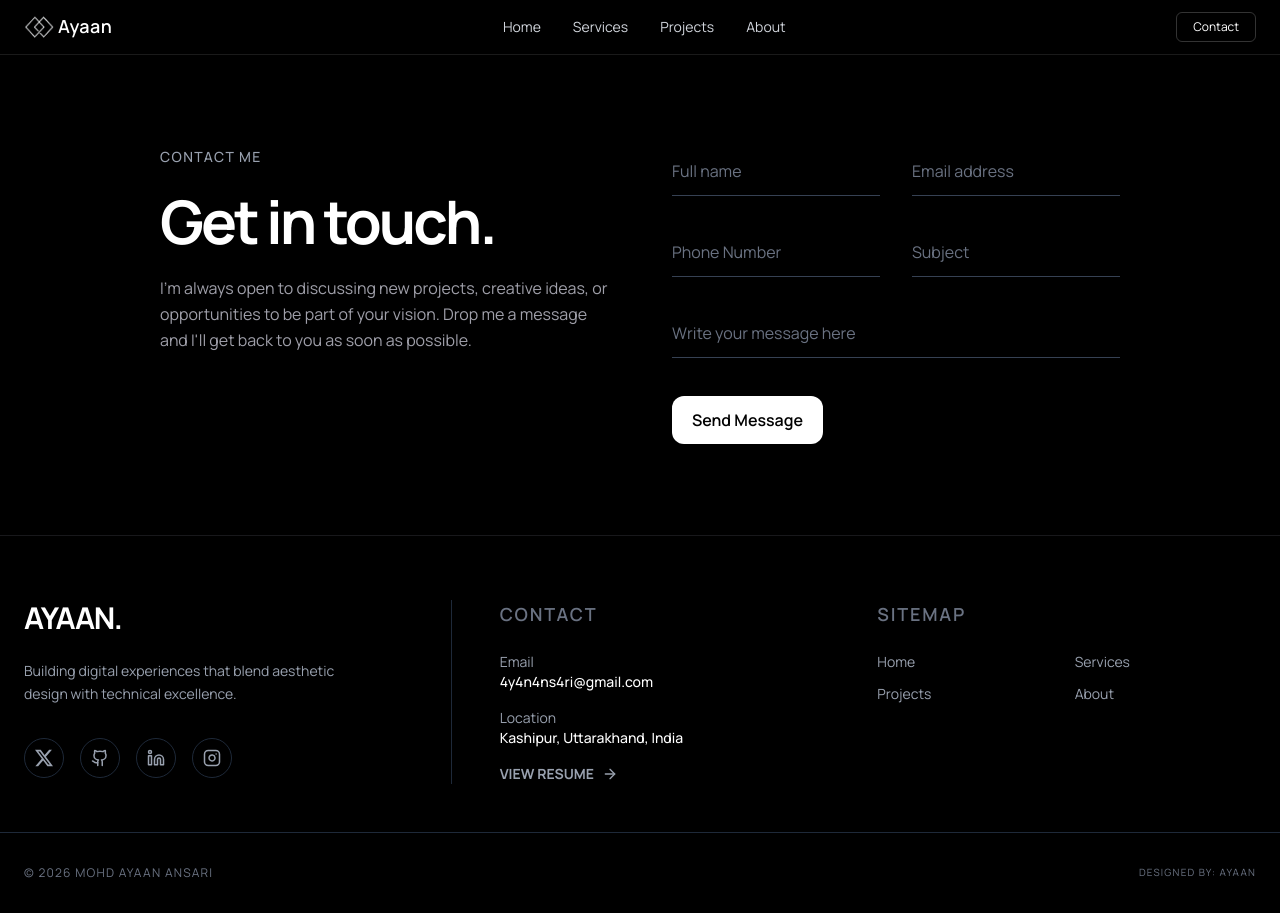
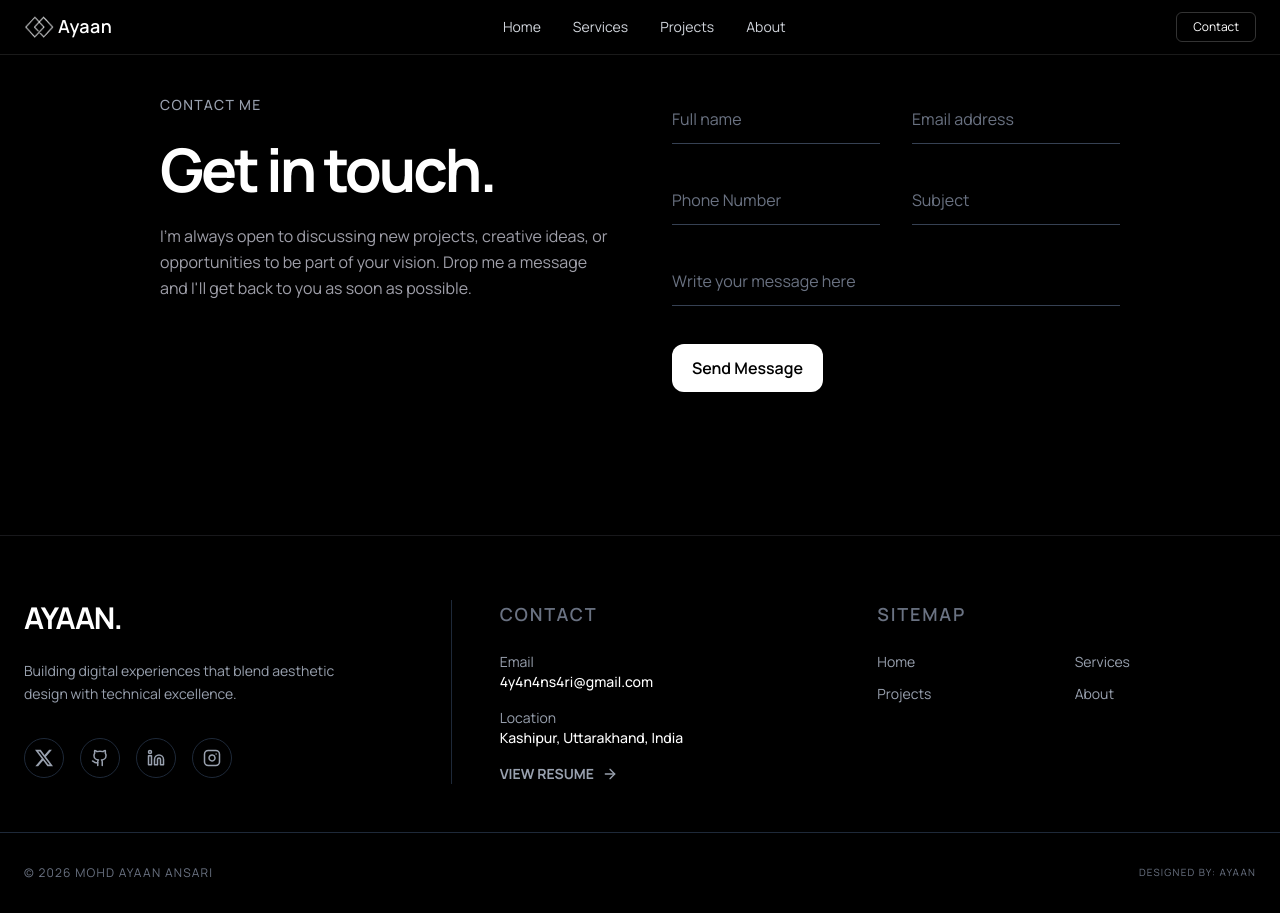
Before and after one commit to MohdAyaanAnsari/Portfolio_frontend, a React (Vite) app: page /contact in a window 1280 px wide. Built offline with nearby package versions, Linux system fonts and the light colour scheme.

Commit message:
Change section alignment in Contact component

```diff
--- a/src/routes/Contact.tsx
+++ b/src/routes/Contact.tsx
@@ -30,7 +30,7 @@ export default function ContactSection() {
     document.title = "Contact | Ayaan | Portfolio";
   }, []);
   return (
-    <section className="text-white flex justify-center items-center min-h-[60vh] py-10 px-6 md:px-12 lg:px-24 overflow-hidden">
+    <section className="text-white flex justify-center items-start min-h-[60vh] py-10 px-6 md:px-12 lg:px-24 overflow-hidden">
       <div className="max-w-7xl mx-auto grid grid-cols-1 lg:grid-cols-2 gap-16">
 
         {/* Left Side: Content & Socials */}
```
